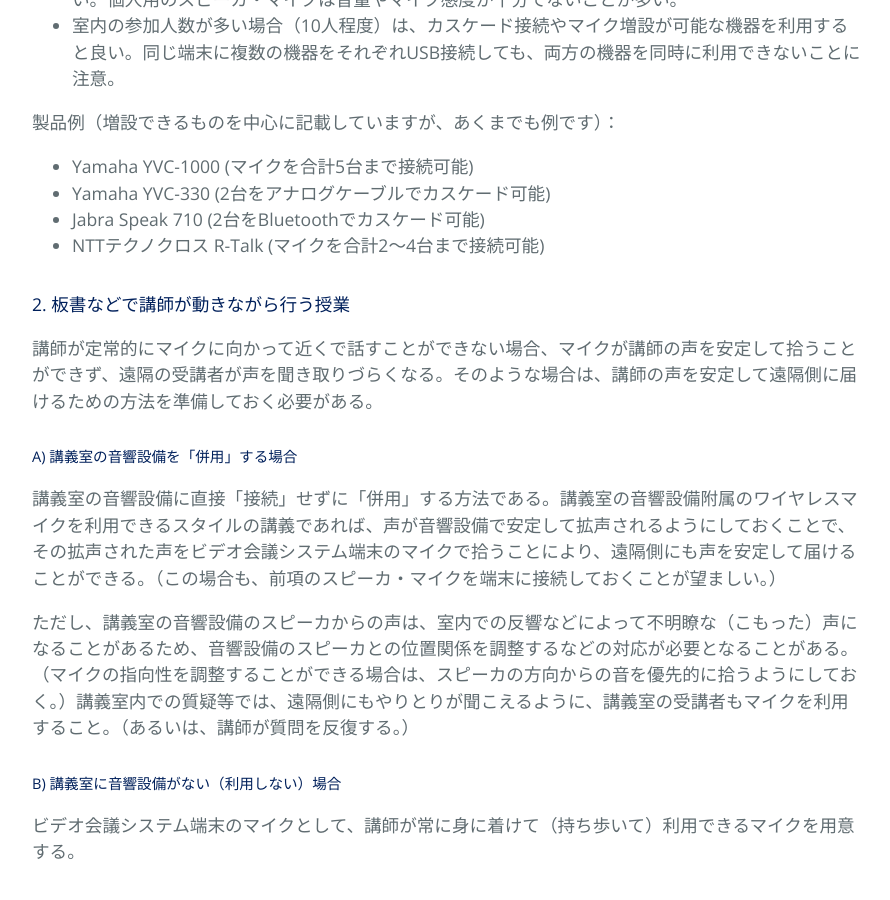
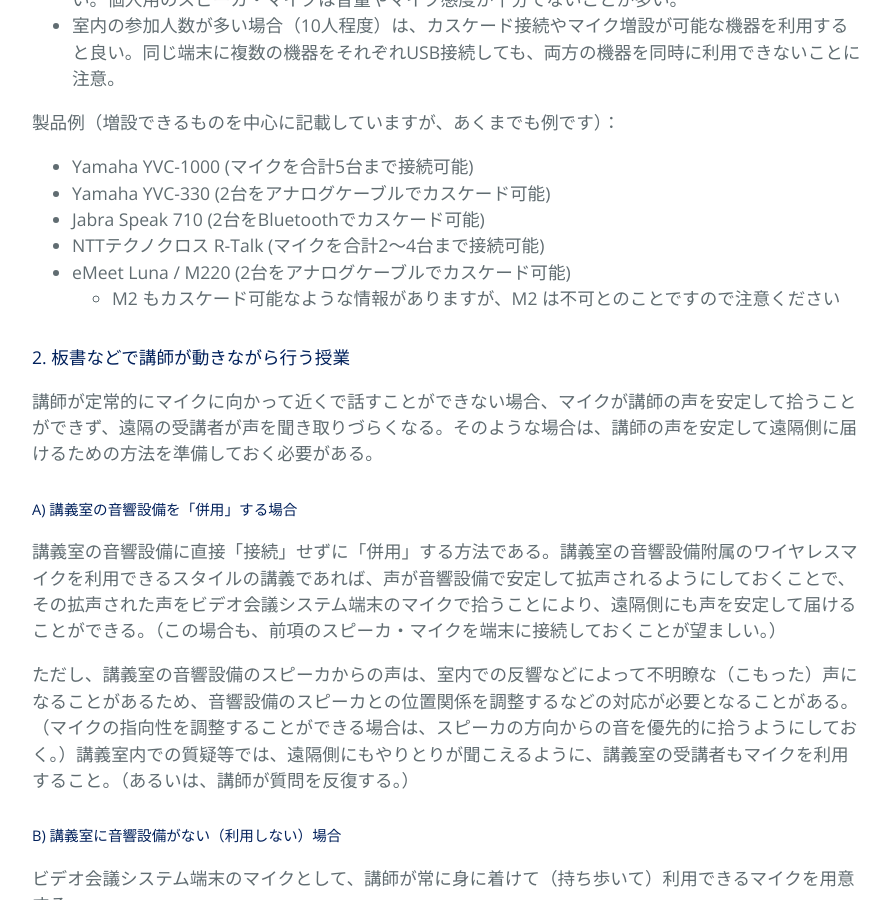
Before and after one commit to kyoto-u/online-edu, a Jekyll site: the page built from zoom-hybrid-use.md, in a window 1280 px wide and 900 px high, scrolled down 2280 px. Shown: the whole window, without its empty margins (192-1082 px from the left). Built offline with Jekyll 4.4.1, drawn with Linux system fonts in a browser that asks for light colours.

Commit message:
Update zoom-hybrid-use.md

```diff
--- a/zoom-hybrid-use.md
+++ b/zoom-hybrid-use.md
@@ -58,6 +58,8 @@ title: 対面とオンラインの同時併用授業の実施方法と必要設
 -	Yamaha YVC-330 (2台をアナログケーブルでカスケード可能)
 -	Jabra Speak 710 (2台をBluetoothでカスケード可能)
 -	NTTテクノクロス R-Talk (マイクを合計2～4台まで接続可能)
+- eMeet Luna / M220 (2台をアナログケーブルでカスケード可能)
+  - M2 もカスケード可能なような情報がありますが、M2 は不可とのことですので注意ください
 
 #### 2. 板書などで講師が動きながら行う授業
 
```
